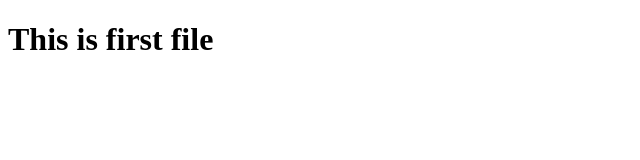
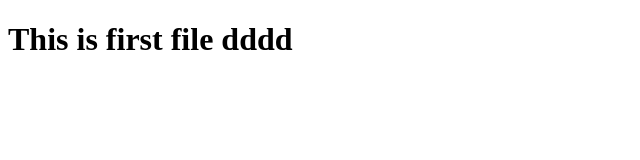
Before and after one commit to nethmi95/Github_test, a plain HTML site: page index.html in a window 1280 px wide. Shown: the whole page, without its empty margins (0-640 px from the left). Drawn offline with Linux system fonts and the light colour scheme.

Commit message:
updated index.html file

```diff
--- a/index.html
+++ b/index.html
@@ -7,6 +7,6 @@
     <meta name="viewport" content="width=device-width, initial-scale=1">
 </head>
 <body>
-    <h1>This is first file</h1>
+    <h1>This is first file dddd</h1>
 </body>
 </html>
```
